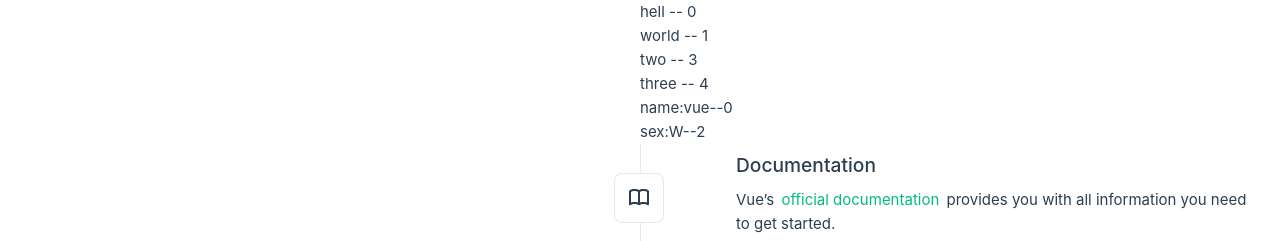
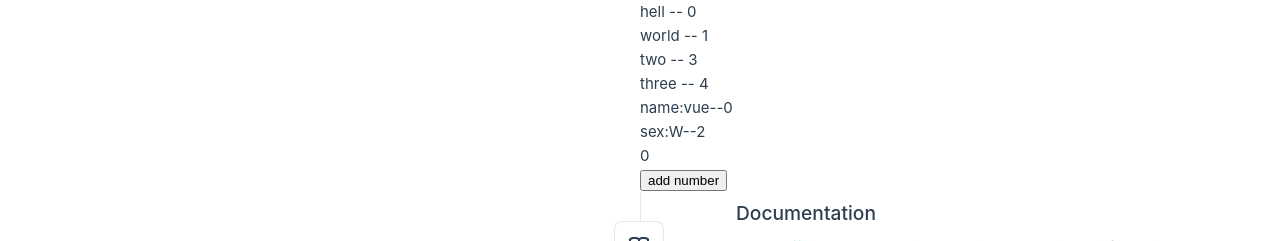
Before and after one commit to seart/vue-practice, a Vue app: page / in a window 1280 px wide. Shown: the top 241 px of the page. Built offline with nearby package versions, Linux system fonts and the light colour scheme; the HTML template or start-up script is replaced by a standard one.

Commit message:
事件绑定跳过就不做了，有需要查看官方文档

```diff
--- a/src/components/CustomPage.vue
+++ b/src/components/CustomPage.vue
@@ -1,14 +1,18 @@
 <script setup lang="ts">
-
 import { reactive, ref } from 'vue'
 
 const list = ref(['hell', 'world', 'one', 'two', 'three'])
-
 const object = reactive({
   name: 'vue',
   age: 12,
   sex: 'W',
 })
+
+const count = ref(0)
+const handleBtnClick = (event) => {
+  console.log('event:', event)
+  count.value += 1
+}
 </script>
 
 <template>
@@ -20,5 +24,9 @@ const object = reactive({
     <div v-for="(value, key, index) in object" :key="index">
       <div v-if="key !== 'age'">{{ key }}:{{ value }}--{{ index }}</div>
     </div>
+
+    <div>{{ count }}</div>
+    <button @click="handleBtnClick">add number</button>
+
   </div>
 </template>
```
